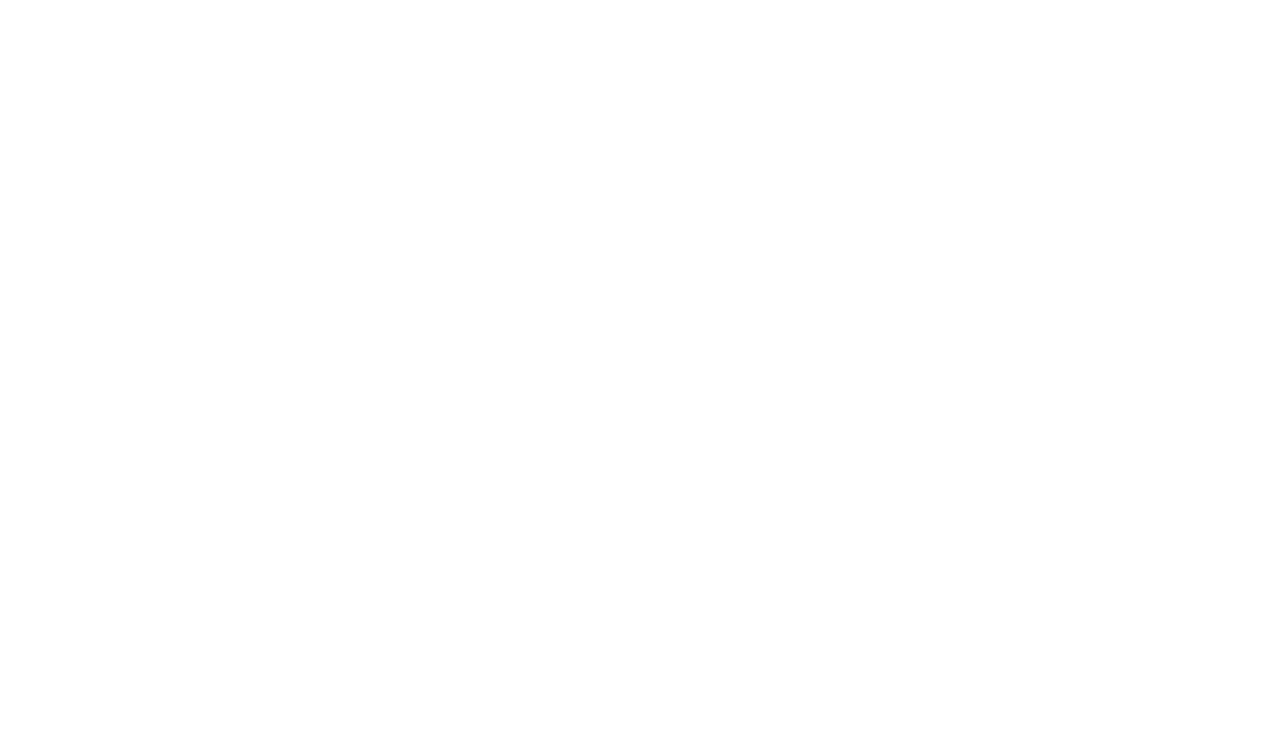
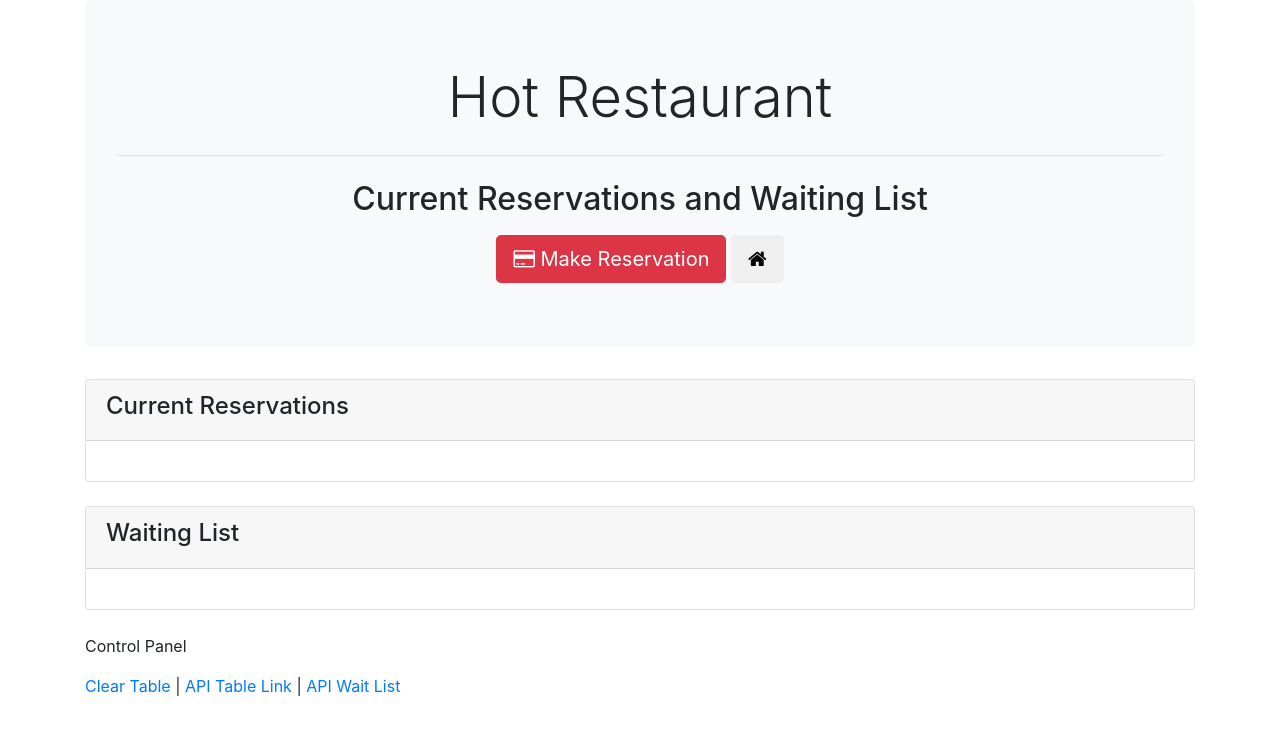
Before and after one commit to btdrizzle/HotRestaurant, a website: page index.html in a window 1280 px wide. Drawn offline with nearby package versions, Linux system fonts and the light colour scheme.

Commit message:
added Make Resevation and Index html

```diff
--- a/index.html
+++ b/index.html
@@ -1,5 +1,6 @@
 <!DOCTYPE html>
 <html lang='eng-us'>
+
 <head>
     <meta charset="utf-8">
     <meta http-equiv="X-UA-Compatible" content="IE=edge">
@@ -10,8 +11,9 @@
     <!-- Bootstrap core CSS -->
     <link href="https://cdnjs.cloudflare.com/ajax/libs/twitter-bootstrap/4.1.3/css/bootstrap.min.css" rel="stylesheet">
     <!-- Material Design Bootstrap -->
-    <link href="https://cdnjs.cloudflare.com/ajax/libs/mdbootstrap/4.5.13/css/mdb.min.css" rel="stylesheet">
+    <!-- <link href="https://cdnjs.cloudflare.com/ajax/libs/mdbootstrap/4.5.13/css/mdb.min.css" rel="stylesheet"> -->
 </head>
+
 <body>
 
 
@@ -28,4 +30,68 @@
     <!-- MDB core JavaScript -->
     <script type="text/javascript" src="https://cdnjs.cloudflare.com/ajax/libs/mdbootstrap/4.5.13/js/mdb.min.js"></script>
 </body>
+
+<div class="container-fluid">
+    <div class="container">
+        <div class="jumbotron bg-light">
+            <h2 class="display-4 text-center">Hot Restaurant</h2>
+            <hr class="my-4">
+            <p>
+                <h2 class="text-center">Current Reservations and Waiting List</h2>
+            </p>
+            <div class="text-center">
+                <a href="/reservation">
+                    <button class="btn btn-lg btn-danger">
+                        <span class="fa fa-credit-card"></span> Make Reservation</button>
+                </a>
+                <a href="/">
+                    <button class="btn btn-lg btn-default">
+                        <span class="fa fa-home"></span>
+                    </button>
+                </a>
+            </div>
+        </div>
+
+
+        <div class="row">
+            <div class="col-lg-12">
+
+                <!-- Current Tables in Use -->
+                <div class="card">
+                    <div class="card-header">
+                        <h4>Current Reservations</h4>
+                    </div>
+                    <div class="card-body">
+                        <ul id="availableTables" class="list-group"></ul>
+                    </div>
+                </div>
+
+                <!-- Waiting List Card -->
+                <div class="card mt-4">
+                    <div class="card-header">
+                        <h4>Waiting List</h4>
+                    </div>
+                    <div class="card-body">
+                        <ul id="waitList" class="list-group"></ul>
+                    </div>
+                </div>
+            </div>
+        </div>
+    </div>
+
+    <footer class="footer mt-4">
+        <div class="container">
+            <p>Control Panel</p>
+            <p>
+                <a href="#" id="clear">Clear Table</a> |
+                <a href="/api/tables">API Table Link</a> |
+                <a href="/api/waitlist">API Wait List</a>
+        </div>
+    </footer>
+
+</div>
+</div>
+
+
+
 </html>
```
Also changed, not shown: reservation.html (+70 -1 lines), 1 other file.
